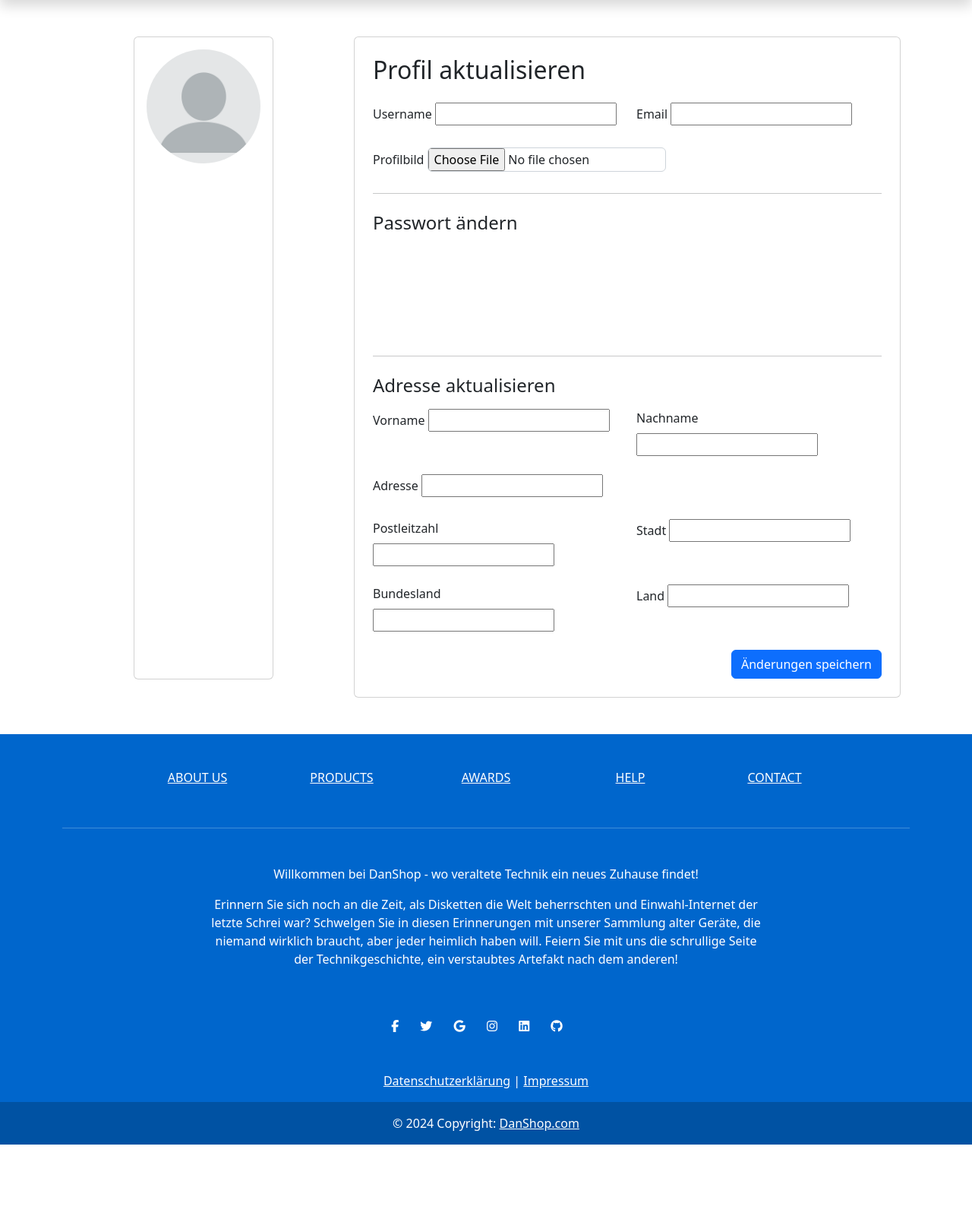
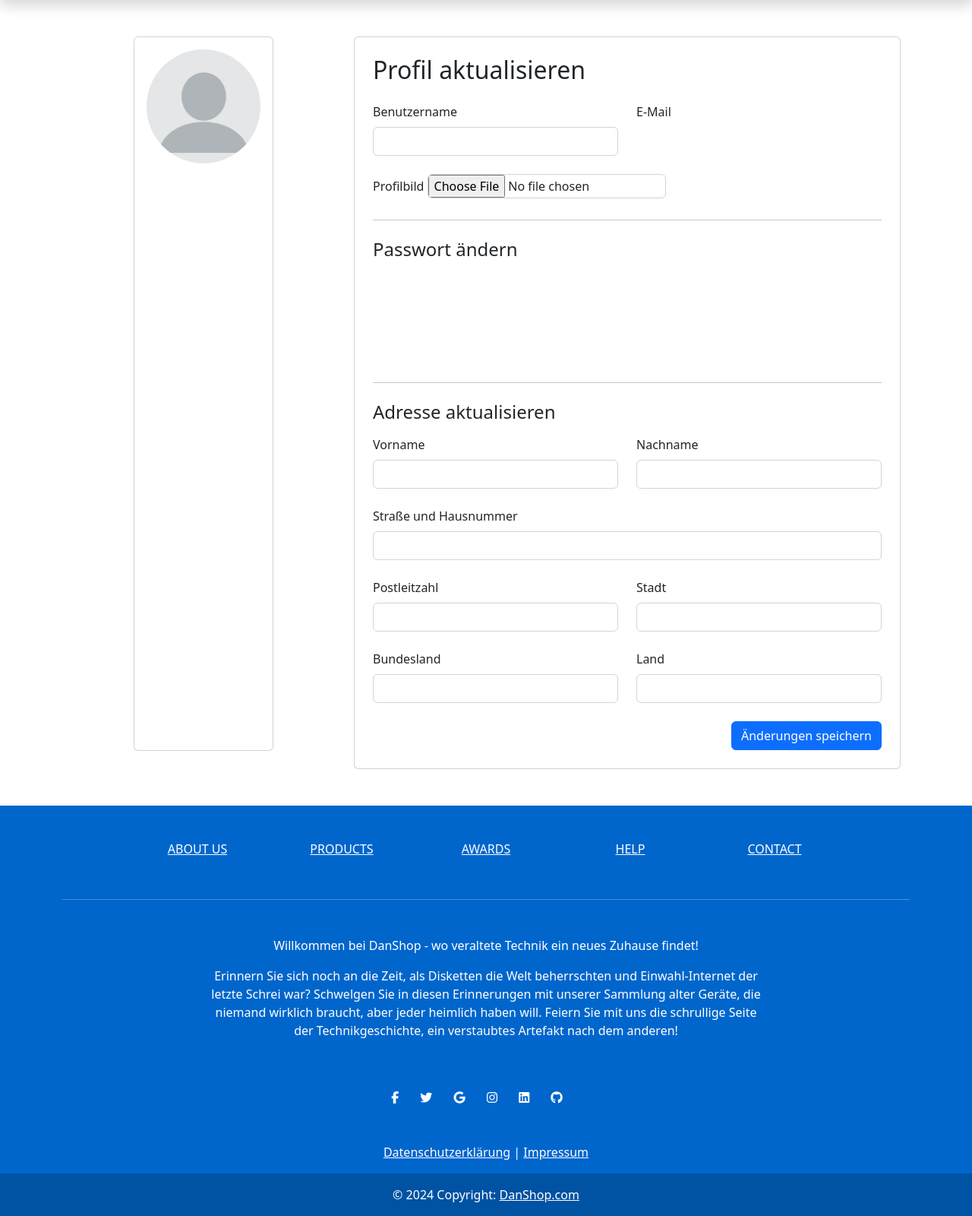
Before and after one commit to W45P85/webshop, a Django app: template shop/templates/shop/profile_update.html in a window 1280 px wide. Shown: the part 98-1698 px from the top of the page at 76% size. Before the commit the page ends 1604 px from the top, so only its background shows below. Run offline with Django 5.2, Linux system fonts and the light colour scheme; the template is opened without the code that fills it: values that come from a table or form of the project are taken from there, others are empty; some libraries are stand-ins or nearby versions.

Commit message:
Update Profile form

```diff
--- a/shop/forms.py
+++ b/shop/forms.py
@@ -48,12 +48,35 @@ class ProfileForm(forms.ModelForm):
     is_default = forms.BooleanField(required=False, label='Als Standardadresse setzen')
     first_name = forms.CharField(max_length=30, required=False, label='Vorname')
     last_name = forms.CharField(max_length=30, required=False, label='Nachname')
-    email = forms.EmailField(required=True)
-    username = forms.CharField(max_length=150, required=True)
+    email = forms.EmailField(required=False)
+    username = forms.CharField(max_length=150, required=False)
 
     class Meta:
         model = Customer
         fields = ['profile_picture', 'username', 'email', 'first_name', 'last_name', 'address', 'city', 'state', 'zipcode', 'country', 'is_default']
+
+    def __init__(self, *args, **kwargs):
+        super().__init__(*args, **kwargs)
+        self.fields['username'].widget.attrs.update({'class': 'form-control'})
+        self.fields['username'].label = 'Benutzername'
+        self.fields['email'].widget.attrs.update({'class': 'form-control'})
+        self.fields['email'].label = 'Email'
+        self.fields['first_name'].widget.attrs.update({'class': 'form-control'})
+        self.fields['first_name'].label = 'Vorname'
+        self.fields['last_name'].widget.attrs.update({'class': 'form-control'})
+        self.fields['last_name'].label = 'Nachname'
+        self.fields['address'].widget.attrs.update({'class': 'form-control'})
+        self.fields['address'].label = 'Adresse'
+        self.fields['city'].widget.attrs.update({'class': 'form-control'})
+        self.fields['city'].label = 'Stadt'
+        self.fields['state'].widget.attrs.update({'class': 'form-control'})
+        self.fields['state'].label = 'Bundesland'
+        self.fields['zipcode'].widget.attrs.update({'class': 'form-control'})
+        self.fields['zipcode'].label = 'Postleitzahl'
+        self.fields['country'].widget.attrs.update({'class': 'form-control'})
+        self.fields['country'].label = 'Land'
+        self.fields['is_default'].widget.attrs.update({'class': 'form-check-input'})
+        self.fields['is_default'].label = 'Als Standardadresse setzen'
 
     def save(self, user, commit=True):
         # Update customer fields
--- a/shop/templates/shop/profile_update.html
+++ b/shop/templates/shop/profile_update.html
@@ -51,8 +51,10 @@ Profil Aktualisierung - DanShop
                             {% endif %}
                         </div>
                         <div class="col-md-6">
-                            <label for="{{ profile_form.email.id_for_label }}" class="form-label">{{ profile_form.email.label }}</label>
-                            {{ profile_form.email|default:""|safe }}
+                            <div>
+                                <label for="email-display" class="form-label mb-0 me-3">E-Mail</label>
+                                <p id="email-display" class="form-control-plaintext mb-0">{{ profile_form.email.value|default:"" }}</p>
+                            </div>
                             {% if profile_form.email.errors %}
                                 <div class="invalid-feedback">
                                     {% for error in profile_form.email.errors %}
@@ -143,7 +145,7 @@ Profil Aktualisierung - DanShop
                         </div>
                     </div>
                     <div class="form-group mb-4">
-                        <label for="{{ profile_form.address.id_for_label }}" class="form-label">Adresse</label>
+                        <label for="{{ profile_form.address.id_for_label }}" class="form-label">Straße und Hausnummer</label>
                         {{ profile_form.address|default:""|safe }}
                         {% if profile_form.address.errors %}
                             <div class="invalid-feedback">
--- a/shop/views.py
+++ b/shop/views.py
@@ -200,8 +200,6 @@ def regUser(request):
 
     ctx = {'user_form': user_form, 'profile_form': profile_form, 'page': page}
     return render(request, 'shop/registration_form.html', ctx)
-
-
 
 
 @login_required
```
